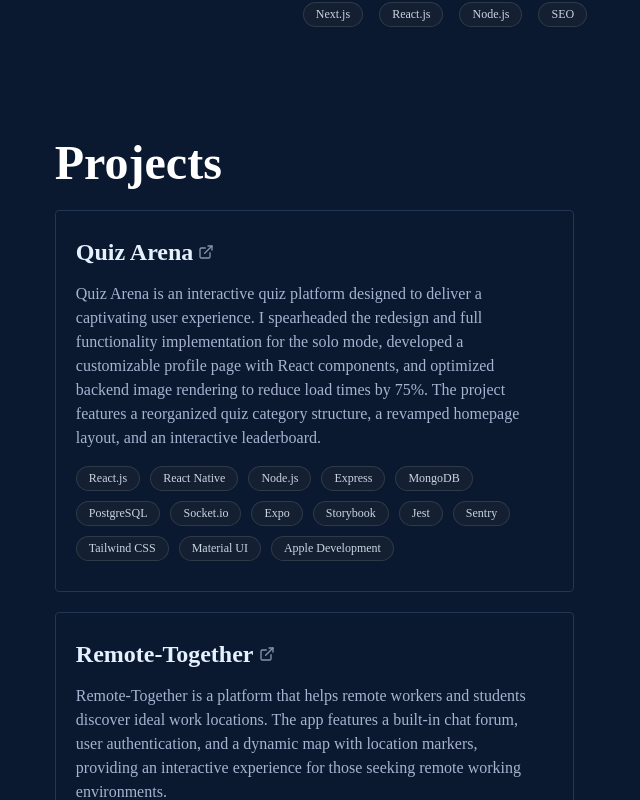
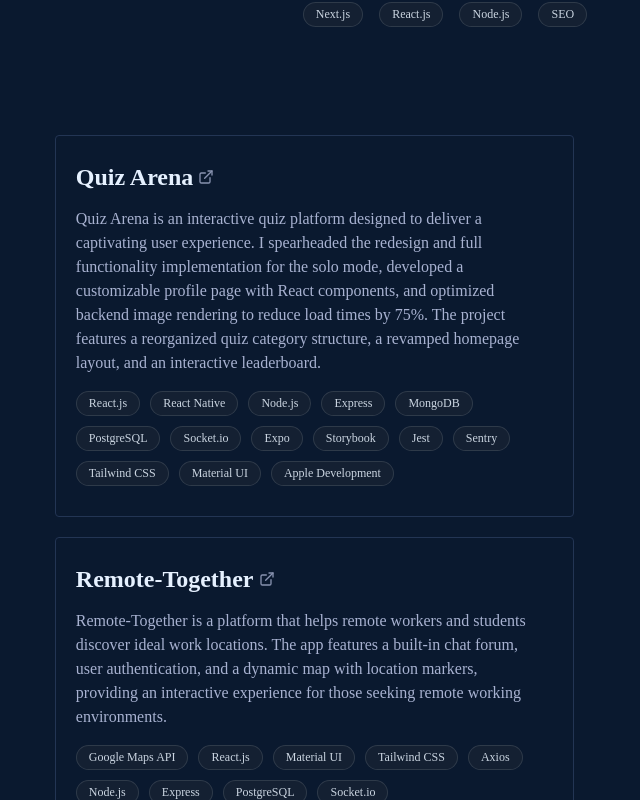
Before and after one commit to apatel924/ashish-portfolio, a React (Create React App) app: page / in a window 1280 px wide. Shown: the part 3220-4020 px from the top of the page, without its empty margins (584-1224 px from the left). Built offline with nearby package versions, Linux system fonts and the light colour scheme.

Commit message:
Refactor ProjectsSection with card layout

```diff
--- a/src/components/ProjectsSection.js
+++ b/src/components/ProjectsSection.js
@@ -4,19 +4,21 @@ import { projectsData } from "../data/projects";
 
 function ProjectsSection() {
   const containerStyle = {
-    marginBottom: "60px",
+    marginBottom: "100px",
+    width: "100%",
+    maxWidth: "1200px",
   };
 
-  const headingStyle = {
-    fontSize: "3rem",
-    fontWeight: "bold",
-    marginBottom: "20px",
-    color: "#ffffff",
-  };
+  // const headingStyle = {
+  //   fontSize: "3rem",
+  //   fontWeight: "bold",
+  //   marginBottom: "20px",
+  //   color: "#ffffff",
+  // };
 
   return (
     <div id="projects" style={containerStyle}>
-      <h2 style={headingStyle}>Projects</h2>
+      {/* <h2 style={headingStyle}>Projects</h2> */}
       {projectsData.map((project, index) => (
         <ProjectCard key={index} {...project} />
       ))}
```
